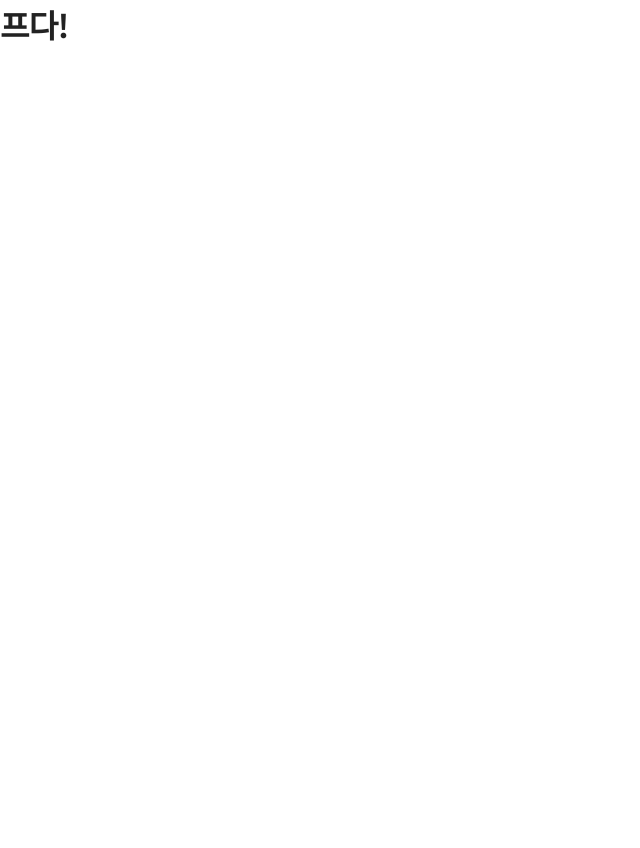
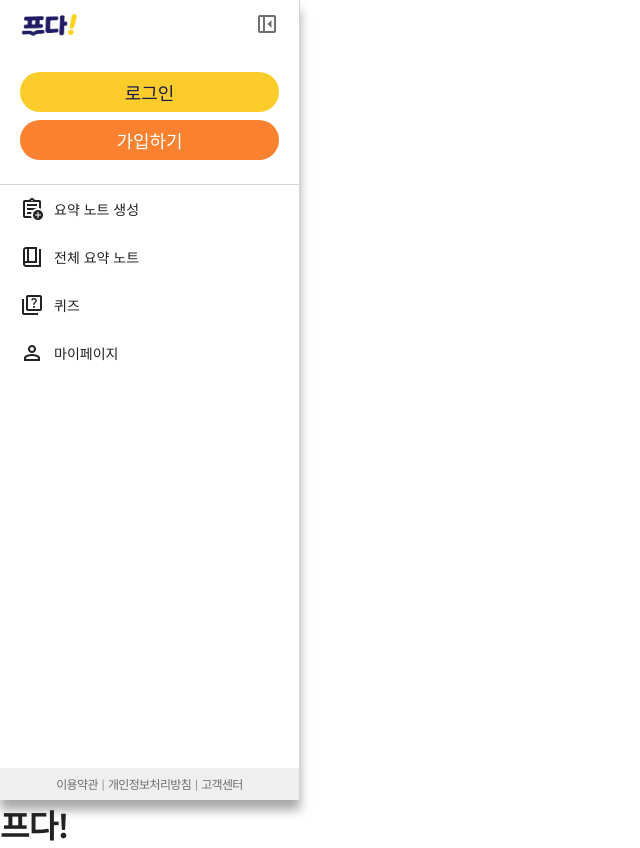
Before and after one commit to JEJU-Ratus/est_fe13_final_project, a Next.js app: page / in a window 1280 px wide. Shown: the whole page, without its empty margins (0-640 px from the left). Before the commit the page ends 800 px from the top, so only its background shows below. Built offline with nearby package versions, Linux system fonts and the light colour scheme.

Commit message:
feat: header명 수정

```diff
--- a/src/app/(site)/layout.js
+++ b/src/app/(site)/layout.js
@@ -1,9 +1,9 @@
-import Header from "@/components/header";
+import Header from "@/components/Header";
 
 export default function RootLayout({ children }) {
   return (
     <>
-      <header />
+      <Header />
       {children}
     </>
   );
```
